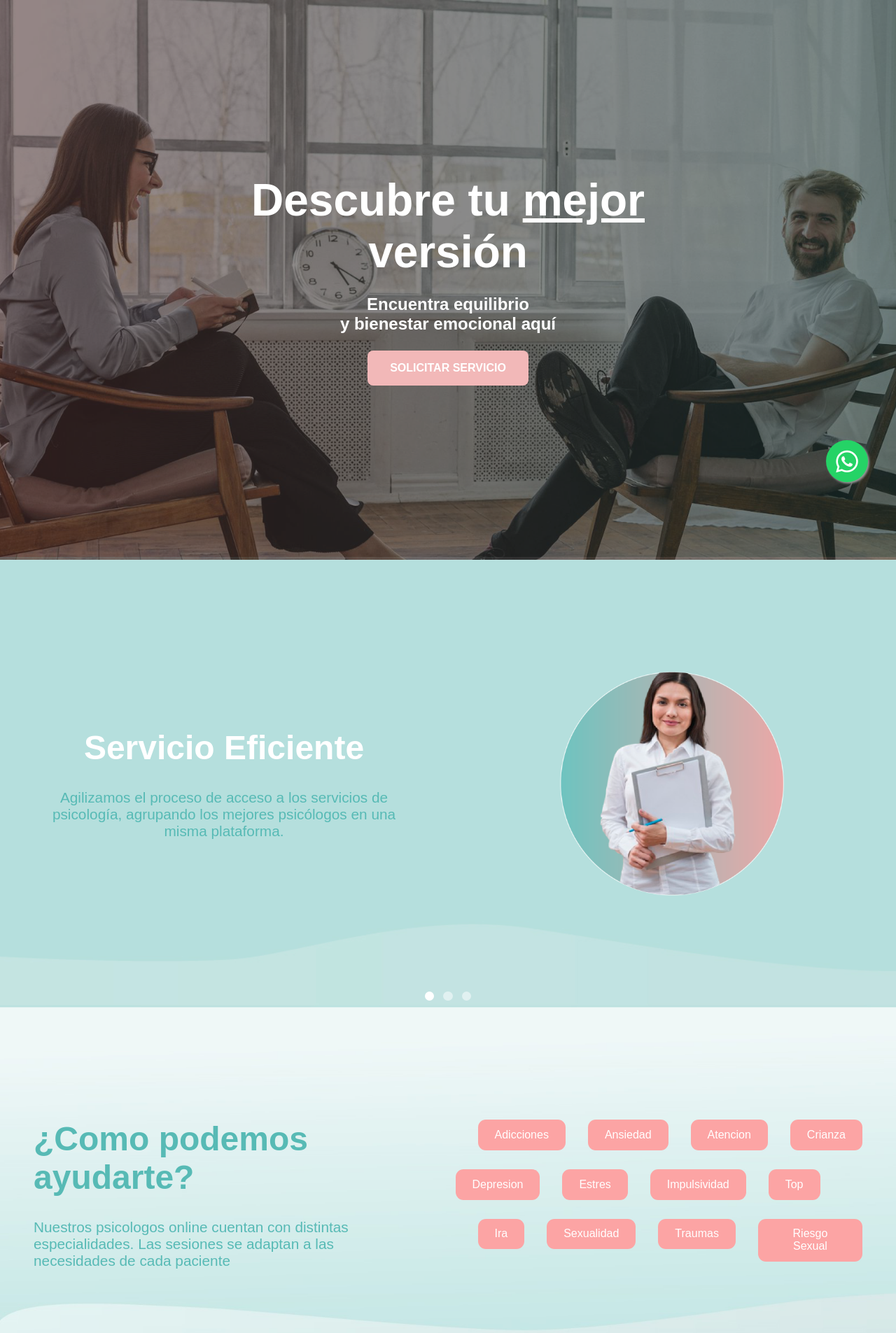
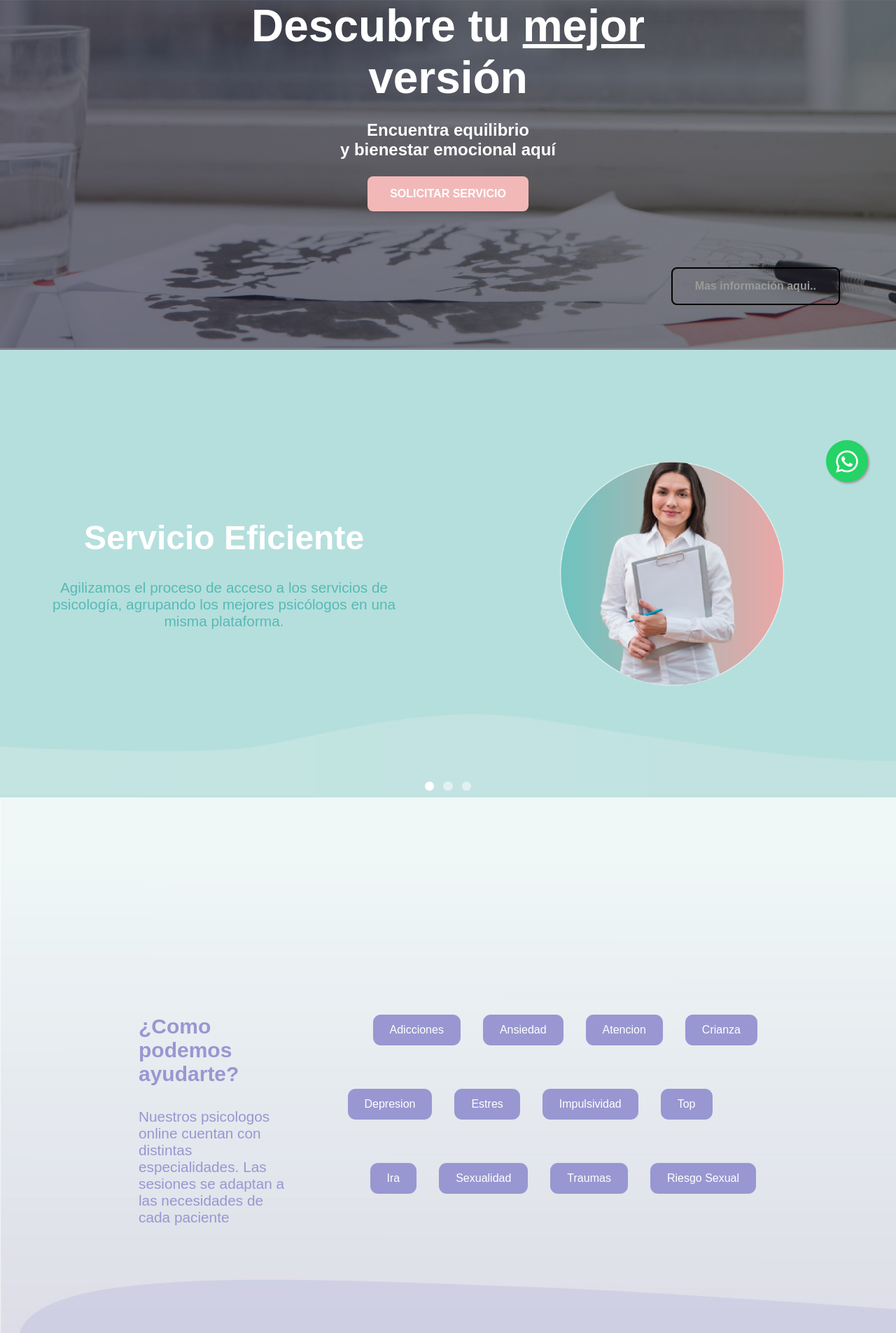
Before and after one commit to marrScielo/calidad-y-prueba, a PHP site: page /index.php in a window 1280 px wide. Shown: the part 71-1976 px from the top of the page at 70% size. Run offline with PHP 8.4, Linux system fonts and the light colour scheme.

Commit message:
Cambios en portada Index

```diff
--- a/Componentes/index_section1.php
+++ b/Componentes/index_section1.php
@@ -26,13 +26,32 @@
         .hero {
             position: relative;
             height: 100vh;
-            max-height: 1500px;
-            background-image: url("ContigoVoyAssets/recursos/Recurso_6.png");
+            max-height: 500px;
+            background-image: url("ContigoVoyAssets/recursos/Recursonuevo.jpg");
             background-position: center;
             background-size: cover;
             display: grid;
             place-items: center;
         }
+        .bottom{
+            display:flex;
+            justify-content: flex-end;
+            width: 100%;
+            padding: 5rem;
+            margin top: 1rem;
+        }
+        .bottom .info{
+            border: 2px solid black;
+            text-decoration: none;
+            color: #FFFFFF;
+            background-color: transparent;
+            border-radius: 0.5em;
+            font-weight: bold;
+            padding: 1em 2em;
+            font-size: 1em;
+
+        }
+
 
         .hero::before {
             content: "";
@@ -109,6 +128,9 @@
             </h2>
             <a href="psicologos.php" class="hero__cta">Solicitar Servicio</a>
         </div>
+        <div class="bottom">
+            <a href="psicologos.php"class="info">Mas información aqui..</a>
+        </div>
     </section>
 </body>
 
--- a/Componentes/index_section3.php
+++ b/Componentes/index_section3.php
@@ -9,8 +9,8 @@
                 --light: white;
                 --lightPink: #f2b8b8;
                 --lightGreen: #6ed3c7;
-                --darkGreen: #57bab5;
-                --darkPink: #fca4a4;
+                --darkGreen: #9897d1;
+                --darkPink: #9897d1;
             }
             * {
                 box-sizing: border-box;
@@ -25,7 +25,7 @@
                 max-width: 1980px;
                 margin: 0 auto;
                 max-height: 1500px;
-                background-image: url("ContigoVoyAssets/fondos/comoPodemosAyudarte.jpg");
+                background-image: url("ContigoVoyAssets/fondos/comopodemosrecursonuevo.jpg");
                 background-size: cover;
                 background-position-y: -5em;
                 padding: 3em 0;
@@ -43,9 +43,11 @@
             }
             .section-bg__content {
                 padding-top: 0em;
+                padding: 150px;
                 display: flex;
                 flex-flow: row wrap;
                 gap: 1.5em;
+
             }
             .section-bg__text {
                 flex: 1;
@@ -56,7 +58,7 @@
                 color: var(--darkGreen);
             }
             .section-bg__text h2 {
-                font-size: 3em;
+                font-size: 30px;
             }
             .section-bg__text p {
                 font-size: 1.3em;
@@ -77,10 +79,14 @@
                 display: flex;
                 flex-flow: row;
                 gap: 2em;
+
             }
             .section-bg__list ol:nth-child(2) {
                 position: relative;
                 right: 2em;
+            }
+            .section-bg__list ol + ol {
+                margin-left: -4px;
             }
             .section-bg__list li {
                 height: fit-content;
@@ -238,7 +244,7 @@
                             <li>Ira</li>
                             <li>Sexualidad</li>
                             <li>Traumas</li>
-                            <li>Riesgo Sexual</li>
+                            <li style="white-space: nowrap;">Riesgo Sexual</li>
                         </ol>
                     </div>
                 </span>
```
Also changed, not shown: ContigoVoyAssets/fondos/comopodemosrecursonuevo.jpg (added), ContigoVoyAssets/recursos/Recursonuevo.jpg (added).
